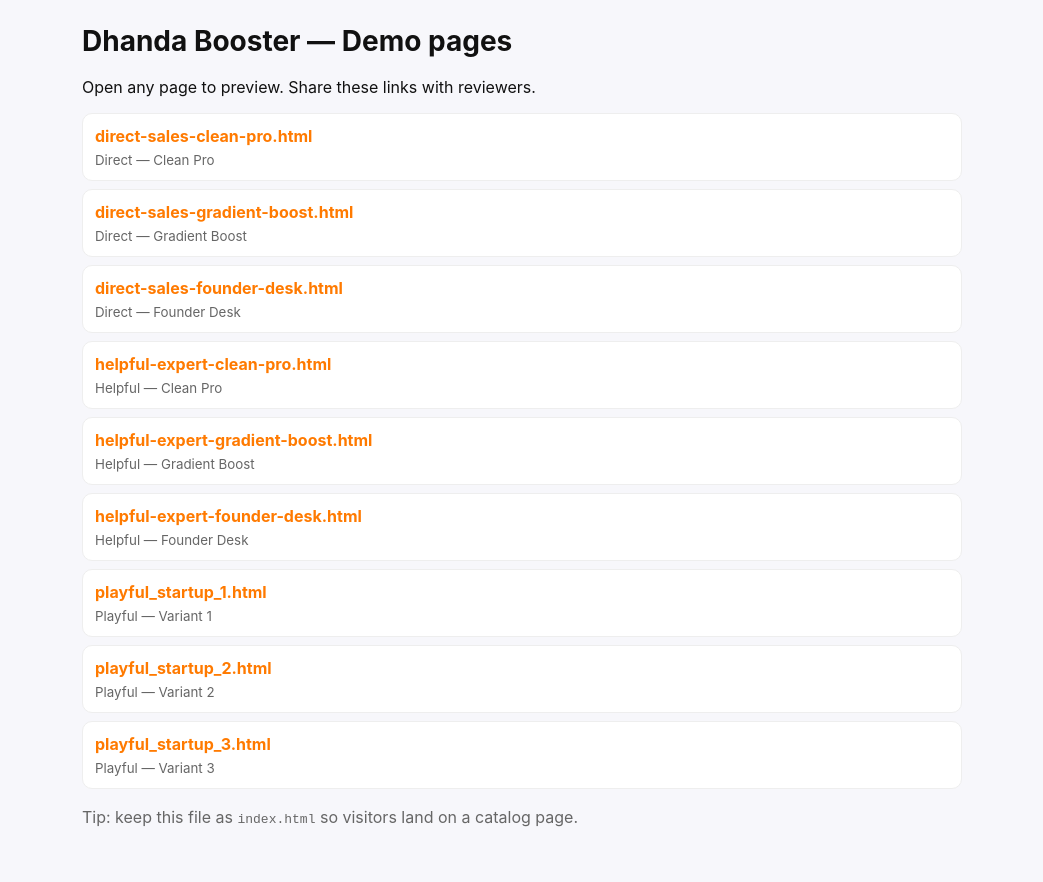
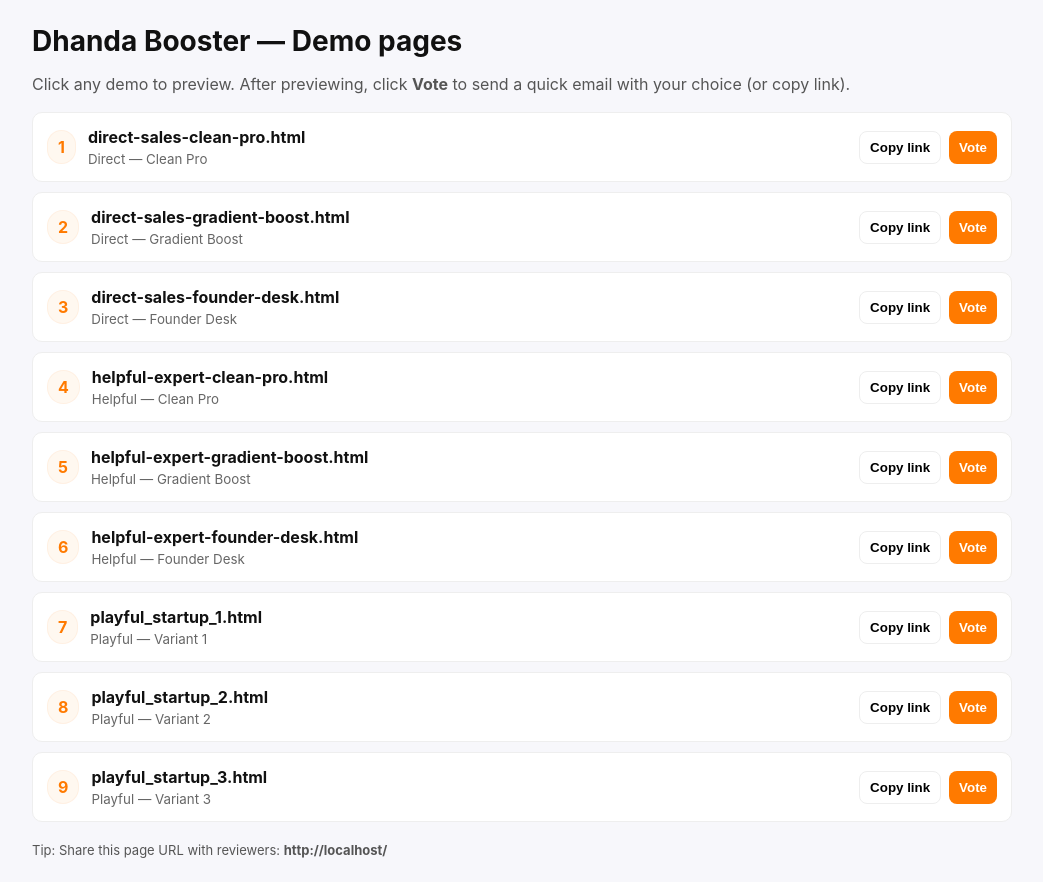
Before and after one commit to dhandabooster/dhanda-booster-demos, a plain HTML site: page index.html in a window 1280 px wide. Shown: the whole page, without its empty margins (118-1161 px from the left). Before the commit the page ends 851 px from the top, so only its background shows below. Drawn offline with Linux system fonts and the light colour scheme.

Commit message:
index.html

```diff
--- a/index.html
+++ b/index.html
@@ -3,35 +3,179 @@
 <head>
   <meta charset="utf-8" />
   <meta name="viewport" content="width=device-width,initial-scale=1" />
-  <title>Dhanda Booster — Demos</title>
+  <title>Dhanda Booster — Demo pages</title>
   <style>
-    body{font-family:Inter,system-ui;margin:24px;background:#f7f7fb;color:#111}
-    .wrap{max-width:880px;margin:0 auto}
-    h1{font-size:28px}
-    ul{list-style:none;padding:0}
-    li{background:#fff;padding:12px;border-radius:10px;margin:8px 0;border:1px solid #eee}
-    a{color:#FF7A00;text-decoration:none;font-weight:700}
-    small{color:#666;display:block;margin-top:6px}
+    body{font-family:Inter,system-ui,Arial;margin:24px;background:#f7f7fb;color:#111}
+    .wrap{max-width:980px;margin:0 auto}
+    h1{font-size:28px;margin-bottom:6px}
+    p{color:#555}
+    ul{list-style:none;padding:0;margin-top:18px}
+    li{background:#fff;padding:14px;border-radius:10px;margin:10px 0;border:1px solid #eee;display:flex;align-items:center;justify-content:space-between}
+    .left{display:flex;gap:12px;align-items:center}
+    .tag{background:#fff8f0;color:#ff7a00;padding:6px 10px;border-radius:999px;font-weight:700;border:1px solid rgba(255,122,0,0.06)}
+    a{color:#111;text-decoration:none;font-weight:700}
+    small{display:block;color:#666;margin-top:4px}
+    .actions{display:flex;gap:8px}
+    .btn{padding:8px 10px;border-radius:8px;border:0;cursor:pointer;font-weight:700}
+    .btn-link{background:#fff;border:1px solid #eee}
+    .btn-vote{background:#FF7A00;color:#fff}
+    footer{margin-top:20px;color:#666;font-size:13px}
+    @media(max-width:640px){li{flex-direction:column;align-items:flex-start}}
   </style>
 </head>
 <body>
   <div class="wrap">
     <h1>Dhanda Booster — Demo pages</h1>
-    <p>Open any page to preview. Share these links with reviewers.</p>
+    <p>Click any demo to preview. After previewing, click <strong>Vote</strong> to send a quick email with your choice (or copy link).</p>
+
     <ul>
-      <li><a href="direct-sales-clean-pro.html">direct-sales-clean-pro.html</a><small>Direct — Clean Pro</small></li>
-      <li><a href="direct-sales-gradient-boost.html">direct-sales-gradient-boost.html</a><small>Direct — Gradient Boost</small></li>
-      <li><a href="direct-sales-founder-desk.html">direct-sales-founder-desk.html</a><small>Direct — Founder Desk</small></li>
+      <li>
+        <div class="left">
+          <span class="tag">1</span>
+          <div>
+            <a href="1-direct-sales-clean-pro.html" target="_blank" rel="noopener">direct-sales-clean-pro.html</a>
+            <small>Direct — Clean Pro</small>
+          </div>
+        </div>
+        <div class="actions">
+          <button class="btn btn-link" onclick="copyLink('1-direct-sales-clean-pro.html')">Copy link</button>
+          <button class="btn btn-vote" onclick="vote('1-direct-sales-clean-pro.html')">Vote</button>
+        </div>
+      </li>
 
-      <li><a href="helpful-expert-clean-pro.html">helpful-expert-clean-pro.html</a><small>Helpful — Clean Pro</small></li>
-      <li><a href="helpful-expert-gradient-boost.html">helpful-expert-gradient-boost.html</a><small>Helpful — Gradient Boost</small></li>
-      <li><a href="helpful-expert-founder-desk.html">helpful-expert-founder-desk.html</a><small>Helpful — Founder Desk</small></li>
+      <li>
+        <div class="left">
+          <span class="tag">2</span>
+          <div>
+            <a href="2-direct-sales-gradient-boost.html" target="_blank" rel="noopener">direct-sales-gradient-boost.html</a>
+            <small>Direct — Gradient Boost</small>
+          </div>
+        </div>
+        <div class="actions">
+          <button class="btn btn-link" onclick="copyLink('2-direct-sales-gradient-boost.html')">Copy link</button>
+          <button class="btn btn-vote" onclick="vote('2-direct-sales-gradient-boost.html')">Vote</button>
+        </div>
+      </li>
 
-      <li><a href="playful_startup_1.html">playful_startup_1.html</a><small>Playful — Variant 1</small></li>
-      <li><a href="playful_startup_2.html">playful_startup_2.html</a><small>Playful — Variant 2</small></li>
-      <li><a href="playful_startup_3.html">playful_startup_3.html</a><small>Playful — Variant 3</small></li>
+      <li>
+        <div class="left">
+          <span class="tag">3</span>
+          <div>
+            <a href="3-direct-sales-founder-desk.html" target="_blank" rel="noopener">direct-sales-founder-desk.html</a>
+            <small>Direct — Founder Desk</small>
+          </div>
+        </div>
+        <div class="actions">
+          <button class="btn btn-link" onclick="copyLink('3-direct-sales-founder-desk.html')">Copy link</button>
+          <button class="btn btn-vote" onclick="vote('3-direct-sales-founder-desk.html')">Vote</button>
+        </div>
+      </li>
+
+      <li>
+        <div class="left">
+          <span class="tag">4</span>
+          <div>
+            <a href="4-helpful-expert-clean-pro.html" target="_blank" rel="noopener">helpful-expert-clean-pro.html</a>
+            <small>Helpful — Clean Pro</small>
+          </div>
+        </div>
+        <div class="actions">
+          <button class="btn btn-link" onclick="copyLink('4-helpful-expert-clean-pro.html')">Copy link</button>
+          <button class="btn btn-vote" onclick="vote('4-helpful-expert-clean-pro.html')">Vote</button>
+        </div>
+      </li>
+
+      <li>
+        <div class="left">
+          <span class="tag">5</span>
+          <div>
+            <a href="5-helpful-expert-gradient-boost.html" target="_blank" rel="noopener">helpful-expert-gradient-boost.html</a>
+            <small>Helpful — Gradient Boost</small>
+          </div>
+        </div>
+        <div class="actions">
+          <button class="btn btn-link" onclick="copyLink('5-helpful-expert-gradient-boost.html')">Copy link</button>
+          <button class="btn btn-vote" onclick="vote('5-helpful-expert-gradient-boost.html')">Vote</button>
+        </div>
+      </li>
+
+      <li>
+        <div class="left">
+          <span class="tag">6</span>
+          <div>
+            <a href="6-helpful-expert-founder-desk.html" target="_blank" rel="noopener">helpful-expert-founder-desk.html</a>
+            <small>Helpful — Founder Desk</small>
+          </div>
+        </div>
+        <div class="actions">
+          <button class="btn btn-link" onclick="copyLink('6-helpful-expert-founder-desk.html')">Copy link</button>
+          <button class="btn btn-vote" onclick="vote('6-helpful-expert-founder-desk.html')">Vote</button>
+        </div>
+      </li>
+
+      <li>
+        <div class="left">
+          <span class="tag">7</span>
+          <div>
+            <a href="7-playful_startup_1.html" target="_blank" rel="noopener">playful_startup_1.html</a>
+            <small>Playful — Variant 1</small>
+          </div>
+        </div>
+        <div class="actions">
+          <button class="btn btn-link" onclick="copyLink('7-playful_startup_1.html')">Copy link</button>
+          <button class="btn btn-vote" onclick="vote('7-playful_startup_1.html')">Vote</button>
+        </div>
+      </li>
+
+      <li>
+        <div class="left">
+          <span class="tag">8</span>
+          <div>
+            <a href="8-playful_startup_2.html" target="_blank" rel="noopener">playful_startup_2.html</a>
+            <small>Playful — Variant 2</small>
+          </div>
+        </div>
+        <div class="actions">
+          <button class="btn btn-link" onclick="copyLink('8-playful_startup_2.html')">Copy link</button>
+          <button class="btn btn-vote" onclick="vote('8-playful_startup_2.html')">Vote</button>
+        </div>
+      </li>
+
+      <li>
+        <div class="left">
+          <span class="tag">9</span>
+          <div>
+            <a href="9-playful_startup_3.html" target="_blank" rel="noopener">playful_startup_3.html</a>
+            <small>Playful — Variant 3</small>
+          </div>
+        </div>
+        <div class="actions">
+          <button class="btn btn-link" onclick="copyLink('9-playful_startup_3.html')">Copy link</button>
+          <button class="btn btn-vote" onclick="vote('9-playful_startup_3.html')">Vote</button>
+        </div>
+      </li>
     </ul>
-    <p style="margin-top:18px;color:#666">Tip: keep this file as <code>index.html</code> so visitors land on a catalog page.</p>
+
+    <footer>
+      <p>Tip: Share this page URL with reviewers: <strong id="shareUrl"></strong></p>
+    </footer>
   </div>
+
+  <script>
+    // Set share URL text
+    document.getElementById('shareUrl').textContent = location.href.replace(/\/index\.html$|\/$/, '/');
+
+    function copyLink(filename){
+      const full = location.origin + location.pathname.replace(/index\.html$/, '') + filename;
+      navigator.clipboard.writeText(full).then(()=>alert('Copied: ' + full));
+    }
+
+    function vote(filename){
+      const url = location.origin + location.pathname.replace(/index\.html$/, '') + filename;
+      const subject = encodeURIComponent('Dhanda Booster demo vote');
+      const body = encodeURIComponent('I vote for: ' + filename + '\n' + url + '\n\n(Optional: add quick feedback here)');
+      window.location.href = 'mailto:dhanda@yourdomain.com?subject=' + subject + '&body=' + body;
+    }
+  </script>
 </body>
 </html>
```
